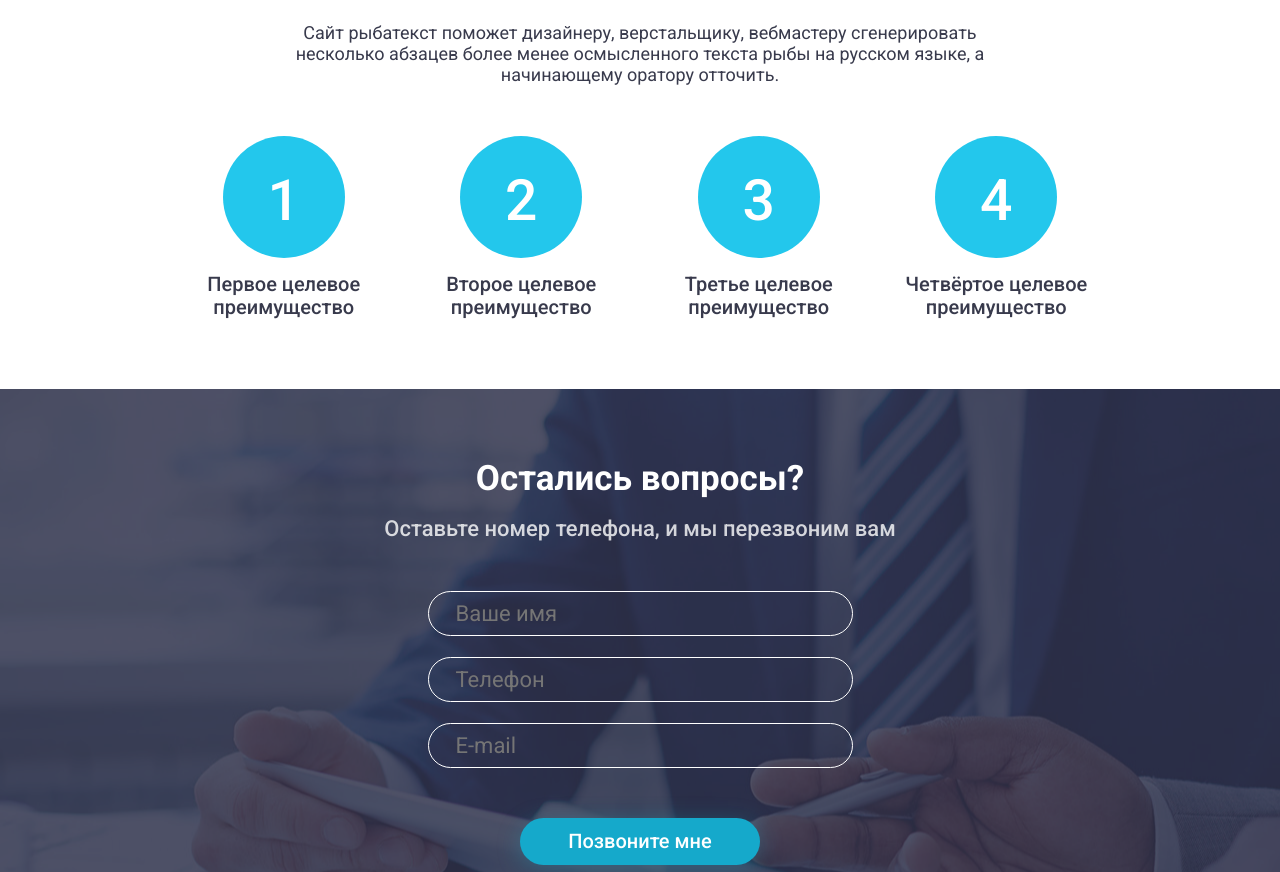
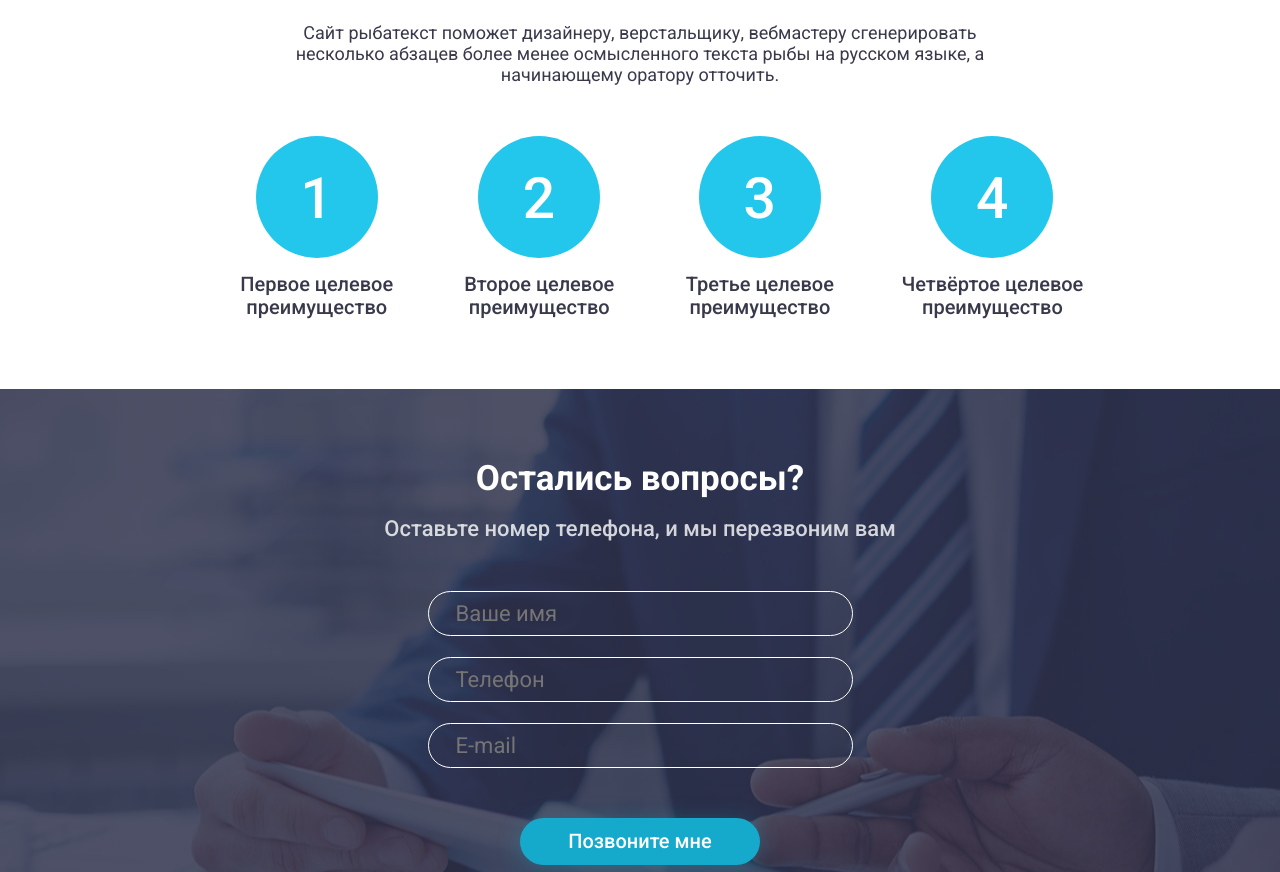
Before and after one commit to howsteitler/template, a plain HTML site: page index.html in a window 1280 px wide. Shown: the part 960-1832 px from the top of the page. Drawn offline with Linux system fonts and the light colour scheme.

Commit message:
counter change

```diff
--- a/index.html
+++ b/index.html
@@ -48,43 +48,27 @@
 				несколько абзацев более менее осмысленного текста рыбы на русском языке, а
 				начинающему оратору отточить.</p>
 
-				<div class="counter-section__count-div">
-					<div class="counter-section__first-div">
-						<div class="counter-section__blue-div">
-							<p class="counter-section__num-text">1</p>
-						</div>
+				<ol class="counter-section__list">
+					<li class="counter-section__item">
+						<div class="counter-section__circle"></div>
+						<p class="counter-section__desc-text">Первое целевое преимущество</p>
+					</li>
 
-						<p class="counter-section__desc-text">Первое целевое
-						преимущество</p>
-					</div>
+					<li class="counter-section__item">
+						<div class="counter-section__circle"></div>
+						<p class="counter-section__desc-text">Второе целевое преимущество</p>
+					</li>
 
-					<div class="counter-section__second-div">
-						<div class="counter-section__blue-div">
-							<p class="counter-section__num-text">2</p>
-						</div>
+					<li class="counter-section__item">
+						<div class="counter-section__circle"></div>
+						<p class="counter-section__desc-text">Третье целевое преимущество</p>
+					</li>
 
-						<p class="counter-section__desc-text">Второе целевое
-						преимущество</p>
-					</div>
-
-					<div class="counter-section__third-div">
-						<div class="counter-section__blue-div">
-							<p class="counter-section__num-text">3</p>
-						</div>
-
-						<p class="counter-section__desc-text">Третье целевое
-						преимущество</p>
-					</div>
-
-					<div class="counter-section__fourth-div">
-						<div class="counter-section__blue-div">
-							<p class="counter-section__num-text">4</p>
-						</div>
-
-						<p class="counter-section__desc-text counter-section__fourth-text">Четвёртое целевое
-						преимущество</p>
-					</div>
-				</div>
+					<li class="counter-section__item">
+						<div class="counter-section__circle"></div>
+						<p class="counter-section__desc-text counter-section__fourth-text">Четвёртое целевое преимущество</p>
+					</li>
+				</ol>
 			</div>
 		</section>
 
--- a/style/counter.css
+++ b/style/counter.css
@@ -39,19 +39,13 @@
 
 
 
-.counter-section__count-div {
+.counter-section__list {
 	display: flex;
-	justify-content: space-around;
+	counter-reset: section;
+	list-style-type: none;
 }
 
-.counter-section__first-div,
-.counter-section__second-div,
-.counter-section__third-div,
-.counter-section__fourth-div {
-	width: 200px;
-}
-
-.counter-section__blue-div {
+.counter-section__circle {
 	background-color: var(--second-color);
 	width: 122px;
 	height: 122px;
@@ -59,17 +53,21 @@
 	border-radius: 50%;
 	margin: 0 auto;
 	margin-bottom: 15px;
-}
-
-.counter-section__num-text {
-	font-weight: 500;
-	font-size: 57px;
-	color: #fff;
-	padding-top: 32px;
+	position: relative;
 }
 
 .counter-section__desc-text {
 	font-weight: 500;
 	font-size: 20px;
-	white-space: pre-line;
 }
+
+.counter-section__circle:before {
+	content: counter(section, decimal);
+	counter-increment: section;
+    font-weight: 500;
+    font-size: 57px;
+    color: #fff;
+    position: absolute;
+    top: 30px;
+    right: 45px;
+}
```
